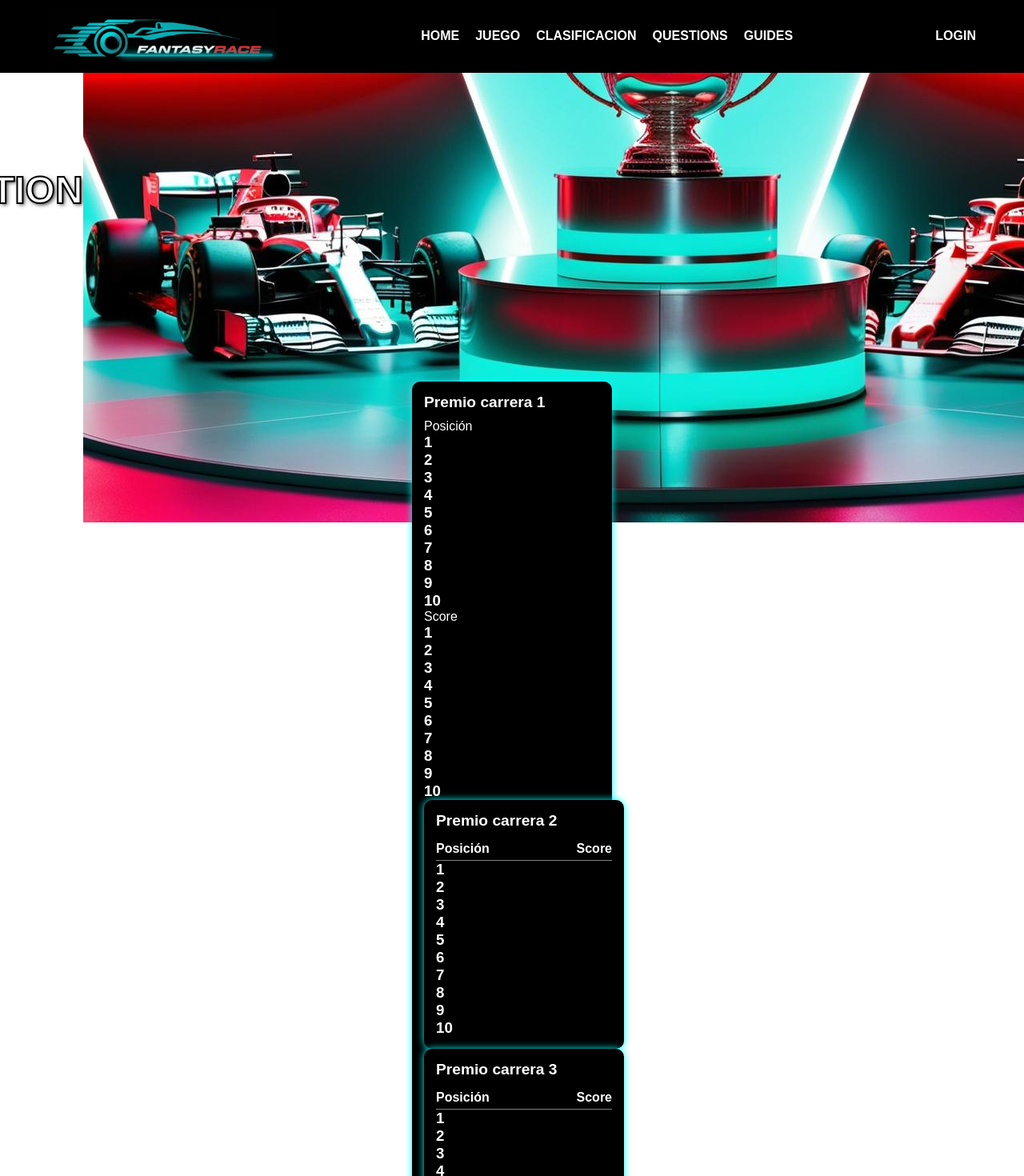
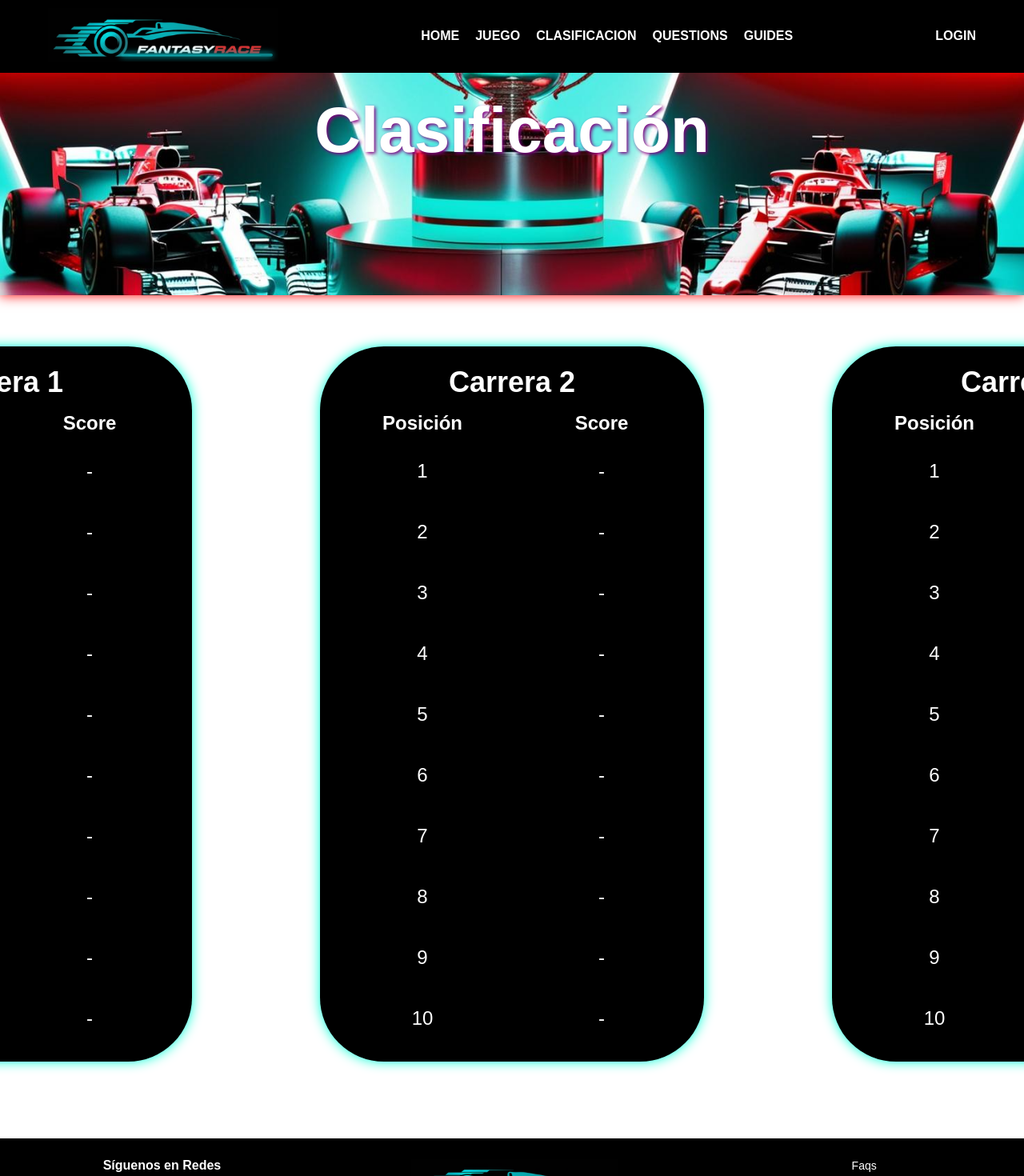
Before and after one commit to FantasyMasters/FantasyRace, a Vue app: page /classification in a window 1280 px wide. Shown: the top 1470 px of the page at 80% size. Built offline with nearby package versions, Linux system fonts and the light colour scheme.

Commit message:
fin modelo

```diff
--- a/src/components/ClassificationComponent.vue
+++ b/src/components/ClassificationComponent.vue
@@ -1,181 +1,116 @@
 <template>
-     <!-- Banner con título -->
-     <div class="classification__banner">
-      <h1 class="classification__title">Classification</h1>
-      <img src="../assets/classificationbanner.jpg" alt="banner">
-    </div>
+  <!-- banner y título -->
+  <div class="classification-page">
+    <h1 class="classification-page__title">Clasificación</h1>
+  </div>
 
-    <!-- Tablas de premios -->
-    <div class="classification__tables">
-      <div class="classification__table">
-        <h3 class="classification__table-title">Premio carrera 1</h3>
-        <div class="classification__table-content">
-          <div class="classification__table-position ">
-            <span>Posición</span>
-              <h3>1</h3>
-              <h3>2</h3>
-              <h3>3</h3>
-              <h3>4</h3>
-              <h3>5</h3>
-              <h3>6</h3>
-              <h3>7</h3>
-              <h3>8</h3>
-              <h3>9</h3>
-              <h3>10</h3>
+  <!-- contenedor para las tablas (slider) -->
+  <div class="tables-container">
+    <!-- Deslizable -->
+    <div class="tables-slider">
+      <div v-for="(table, index) in tables" :key="index" class="race-table">
+        <h2 class="race-table__title">{{ table.title }}</h2>
+        <div class="race-table__grid">
+          <div class="race-table__header">Posición</div>
+          <div class="race-table__header">Score</div>
+          <div v-for="pos in 10" :key="pos" class="race-table__item">
+            <span class="race-table__position">{{ pos }}</span>
+            <span class="race-table__score">-</span>
           </div>
-
-          <div class="classification__table-score">
-            <span>Score</span>
-              <h3>1</h3>
-              <h3>2</h3>
-              <h3>3</h3>
-              <h3>4</h3>
-              <h3>5</h3>
-              <h3>6</h3>
-              <h3>7</h3>
-              <h3>8</h3>
-              <h3>9</h3>
-              <h3>10</h3>
-        </div>
-      </div>
-
-      <div class="classification__table">
-        <h3 class="classification__table-title">Premio carrera 2</h3>
-        <div class="classification__table-content">
-          <div class="classification__table-row classification__table-row--header">
-            <span>Posición</span>
-            <span>Score</span>
-          </div>
-          <h3>1</h3>
-          <h3>2</h3>
-          <h3>3</h3>
-          <h3>4</h3>
-          <h3>5</h3>
-          <h3>6</h3>
-          <h3>7</h3>
-          <h3>8</h3>
-          <h3>9</h3>
-          <h3>10</h3>
-        </div>
-      </div>
-
-      <div class="classification__table">
-        <h3 class="classification__table-title">Premio carrera 3</h3>
-        <div class="classification__table-content">
-          <div class="classification__table-row classification__table-row--header">
-            <span>Posición</span>
-            <span>Score</span>
-          </div>
-          <h3>1</h3>
-          <h3>2</h3>
-          <h3>3</h3>
-          <h3>4</h3>
-          <h3>5</h3>
-          <h3>6</h3>
-          <h3>7</h3>
-          <h3>8</h3>
-          <h3>9</h3>
-          <h3>10</h3>
         </div>
       </div>
     </div>
   </div>
 </template>
 
-<script>
-export default {
-  name: "Classification",
-};
+<script setup>
+// Propiedades y datos
+defineProps({
+  title: {
+    type: String,
+    required: true
+  }
+});
 
+const tables = [
+  { title: "Carrera 1" },
+  { title: "Carrera 2" },
+  { title: "Carrera 3" }
+];
 </script>
 
 <style scoped>
-.classification {
+/* banner y título */
+.classification-page {
+  background: url('../assets/classificationbanner.jpg') no-repeat center center;
+  background-size: cover;
+  padding: 5rem;
+  text-align: center;
+  color: white;
+  box-shadow: red 0 0 15px;
+}
+
+.classification-page__title {
+  font-size: 5rem;
+  margin-bottom: 5rem;
+  text-shadow: 2px 2px 4px purple;
+  text-align: center;
+
+}
+
+
+/* contenedor para las tablas (con desplazamiento horizontal) */
+.tables-container {
+  display: flex;
+  justify-content: center;
+  overflow-x: scroll; /* Permite desplazarse horizontalmente */
+  padding-bottom: 4rem;
+  padding-top: 2rem;
+  font-size: 1.5rem;
+
+}
+
+/* Estilo para el slider de las tablas */
+.tables-slider {
+  display: flex;
+  gap: 10rem;
+  flex-wrap: nowrap;
+  padding: 2rem;
+}
+
+/* tabla */
+.race-table {
+  background-color: black;
+  color: white;
+  padding: 1.5rem;
+  border-radius: 5rem;
+  box-shadow: 0 0 15px rgb(4, 255, 213);
+  width: 30rem;
   text-align: center;
 }
 
-.classification__header {
-  display: flex;
-  justify-content: space-between;
-  align-items: center;
-  background-color: black;
-  padding: 10px 30px;
+.race-table__grid {
+  display: grid;
+  grid-template-columns: 1fr 1fr;
+  grid-gap: 1rem;
+  padding-top: 1rem;
+
 }
 
-.classification__logo img {
-  height: 50px;
+.race-table__header {
+  font-weight: bold;
+  text-align: center;
+  font-size: 1.5rem;
 }
 
-.classification__nav {
-  display: flex;
-  gap: 20px;
+.race-table__item {
+  display: contents;
 }
 
-.classification__nav-link {
-  color: white;
-  text-decoration: none;
-  font-weight: bold;
-  text-transform: uppercase;
-  transition: color 0.3s ease;
-}
-
-.classification__nav-link:hover {
-  color: cyan;
-}
-
-.classification__banner {
-  height: 400px;
-  display: flex;
-  align-items: center;
-  justify-content: center;
-  color: white;
-  text-shadow: 2px 2px 5px rgba(0, 0, 0, 0.8);
-  margin-bottom: 20px;
-}
-
-.classification__title {
-  font-size: 3rem;
-  font-weight: bold;
-  text-transform: uppercase;
-  -webkit-text-stroke: 2px black;
-  text-shadow: 2px 2px 5px rgba(0, 0, 0, 0.8);
-}
-
-.classification__tables {
-  display: flex;
-  justify-content: center;
-  gap: 20px;
-  padding: 20px;
-  background-color: white;
-}
-
-.classification__table {
-  background-color: black;
-  color: white;
-  border-radius: 10px;
-  padding: 15px;
-  width: 250px;
-  box-shadow: 0 0 10px cyan;
-}
-
-.classification__table-title {
-  font-size: 1.2rem;
-  margin: 0;
-  margin-bottom: 10px;
-}
-
-.classification__table-content {
-  text-align: left;
-}
-
-.classification__table-row {
-  display: flex;
-  justify-content: space-between;
-  padding: 5px 0;
-  border-bottom: 1px solid gray;
-}
-
-.classification__table-row--header {
-  font-weight: bold;
+.race-table__position,
+.race-table__score {
+  display: block;
+  text-align: center;
+  padding: 1rem;
 }
 </style>
```
